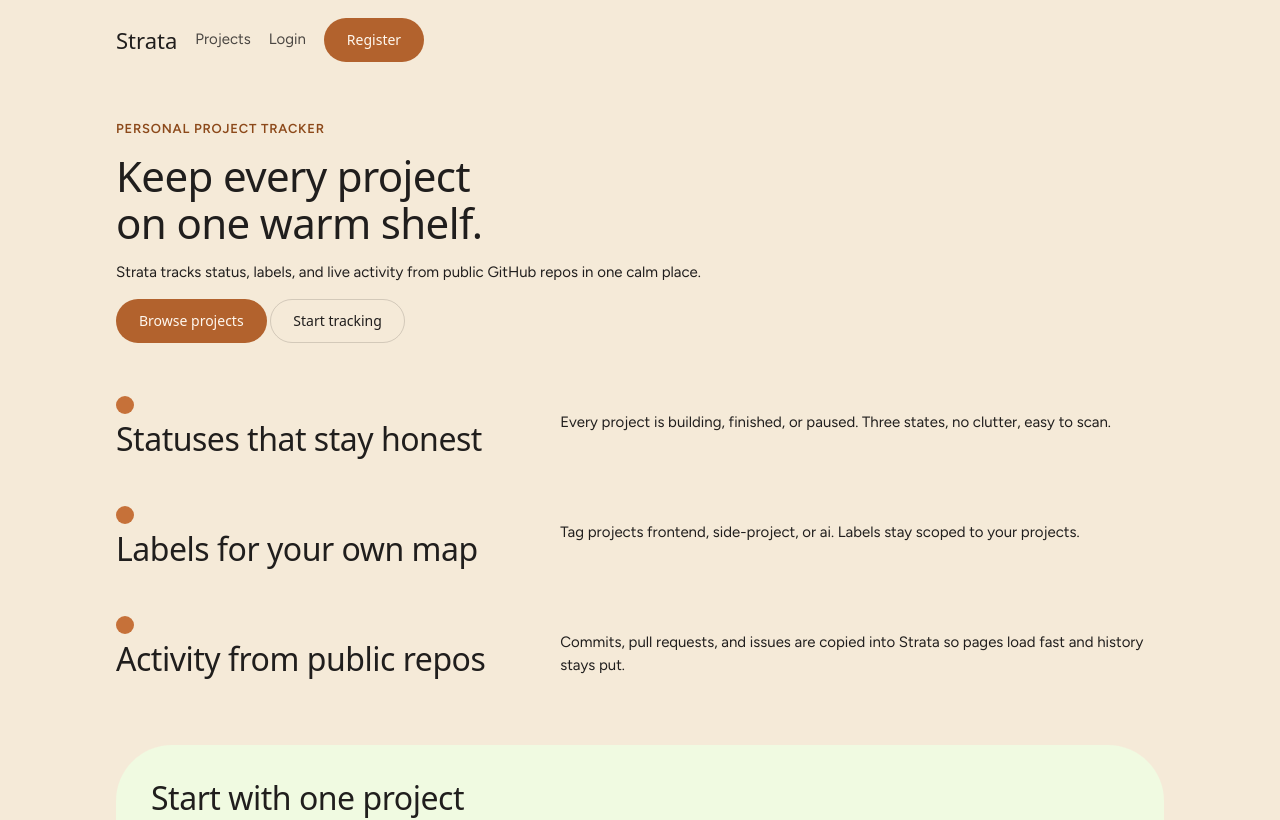
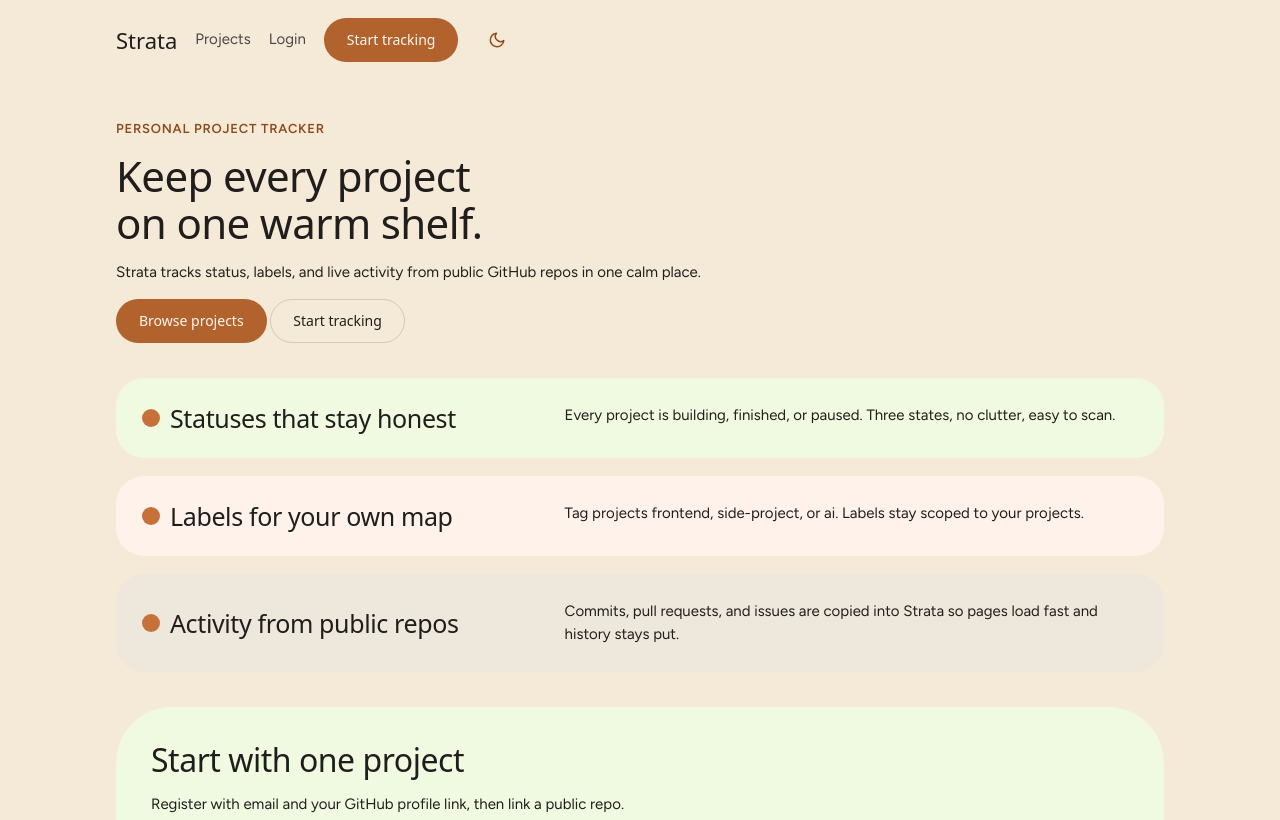
Before and after one commit to Wimmboo2/Strata, a Next.js app in the folder frontend/: page / in a window 1280 px wide. Shown: the top 820 px of the page. Built offline with nearby package versions, Linux system fonts and the light colour scheme; no server answers; a web font is replaced by a local one.

Commit message:
Implement theme toggle functionality and enhance dark mode support

```diff
--- a/frontend/app/globals.css
+++ b/frontend/app/globals.css
@@ -1,6 +1,7 @@
 @import url('https://fonts.googleapis.com/css2?family=Caprasimo:wght@400&family=Figtree:wght@400;600;700&display=swap');
 
 :root {
+  color-scheme: light dark;
   --color-bg: #f5ead8;
   --color-surface: #ebddc5;
   --color-text: #201e1d;
@@ -15,6 +16,11 @@
   --accent-100: #fff2eb;
   --sage-100: #f0fae1;
   --sage-700: #56633f;
+  --panel-1: #f0fae1;
+  --panel-2: #fff2eb;
+  --panel-3: #eee7db;
+  --deco-1: #e1eecc;
+  --deco-2: #ffe1d0;
   --font-heading: "Caprasimo", system-ui, sans-serif;
   --font-body: "Figtree", system-ui, sans-serif;
   --radius-sm: 8px;
@@ -34,6 +40,23 @@ body {
   margin: 0;
   color: var(--color-text);
   background: var(--color-bg);
+  transition: background-color 0.3s ease, color 0.3s ease;
+}
+
+.theme-toggle {
+  padding: 8px 12px;
+  min-height: 0;
+  line-height: 0;
+}
+
+.theme-toggle-icon {
+  display: inline-flex;
+  animation: theme-icon-in 0.3s ease;
+}
+
+@keyframes theme-icon-in {
+  from { transform: rotate(-40deg) scale(0.7); opacity: 0; }
+  to { transform: rotate(0) scale(1); opacity: 1; }
 }
 
 h1, h2, h3, .display {
@@ -225,3 +248,69 @@ select.input { border-radius: 999px; }
 @media (prefers-reduced-motion: reduce) {
   * { animation: none; transition: none; }
 }
+
+/* Dark mode: Nocturne colors only. Shapes, fonts, and layout stay Organic. */
+@media (prefers-color-scheme: dark) {
+  :root:not([data-theme="light"]) {
+    --color-bg: #161826;
+    --color-surface: #20233a;
+    --color-text: #e9e9ed;
+    --color-accent: #9184d9;
+    --color-divider: rgb(233 233 237 / 16%);
+    --neutral-100: #20233a;
+    --neutral-200: #2a2e45;
+    --neutral-300: #343a55;
+    --accent-600: #9184d9;
+    --accent-700: #c9bef2;
+    --accent-100: #2b2650;
+    --sage-100: #232a45;
+    --sage-700: #b9c6a5;
+    --panel-1: #242a45;
+    --panel-2: #2b2547;
+    --panel-3: #22283a;
+    --deco-1: #2b3358;
+    --deco-2: #3a2d55;
+  }
+}
+
+html[data-theme="dark"] {
+  --color-bg: #161826;
+  --color-surface: #20233a;
+  --color-text: #e9e9ed;
+  --color-accent: #9184d9;
+  --color-divider: rgb(233 233 237 / 16%);
+  --neutral-100: #20233a;
+  --neutral-200: #2a2e45;
+  --neutral-300: #343a55;
+  --accent-600: #9184d9;
+  --accent-700: #c9bef2;
+  --accent-100: #2b2650;
+  --sage-100: #232a45;
+  --sage-700: #b9c6a5;
+  --panel-1: #242a45;
+  --panel-2: #2b2547;
+  --panel-3: #22283a;
+  --deco-1: #2b3358;
+  --deco-2: #3a2d55;
+}
+
+html[data-theme="dark"] {
+  color-scheme: dark;
+}
+
+html[data-theme="dark"] .btn-primary {
+  background: #9184d9;
+  color: #161826;
+}
+
+html[data-theme="dark"] .btn-primary:hover { background: #a89ae0; }
+html[data-theme="dark"] .btn-primary:focus-visible { outline-color: #c9bef2; }
+
+@media (prefers-color-scheme: dark) {
+  :root:not([data-theme="light"]) .btn-primary {
+    background: #9184d9;
+    color: #161826;
+  }
+  :root:not([data-theme="light"]) .btn-primary:hover { background: #a89ae0; }
+  :root:not([data-theme="light"]) .btn-primary:focus-visible { outline-color: #c9bef2; }
+}
--- a/frontend/app/layout.tsx
+++ b/frontend/app/layout.tsx
@@ -1,6 +1,9 @@
 import type { Metadata } from "next";
 import "./globals.css";
 import { AuthStatus } from "../components/AuthStatus";
+import { ThemeToggle } from "../components/ThemeToggle";
+
+const themeInit = `(function(){try{var t=localStorage.getItem("strata-theme");if(t==="dark"||t==="light"){document.documentElement.setAttribute("data-theme",t);}}catch(e){}})();`;
 
 export const metadata: Metadata = {
   title: "Strata",
@@ -10,13 +13,17 @@ export const metadata: Metadata = {
 export default function RootLayout({ children }: { children: React.ReactNode }) {
   return (
     <html lang="en">
+      <head>
+        <script dangerouslySetInnerHTML={{ __html: themeInit }} />
+      </head>
       <body>
         <header className="site-header">
           <nav className="nav" aria-label="Primary">
             <a className="nav-brand" href="/">Strata</a>
             <a href="/projects">Projects</a>
             <a href="/login">Login</a>
-            <a href="/register" className="btn btn-primary">Register</a>
+            <a href="/register" className="btn btn-primary">Start tracking</a>
+            <ThemeToggle />
             <AuthStatus />
           </nav>
         </header>
--- a/frontend/app/page.tsx
+++ b/frontend/app/page.tsx
@@ -11,24 +11,24 @@ export default function Home() {
         <a className="btn btn-primary" href="/projects">Browse projects</a>{" "}
         <a className="btn btn-secondary" href="/register">Start tracking</a>
       </p>
-      <div style={{ marginTop: 35 }}>
-        <div className="feature-row">
-          <div><span className="dot" /><h2>Statuses that stay honest</h2></div>
-          <p>Every project is building, finished, or paused. Three states, no clutter, easy to scan.</p>
+      <div style={{ marginTop: 35, display: "grid", gap: 18 }}>
+        <div className="feature-row" style={{ background: "var(--panel-1)", borderRadius: 28, padding: 26 }}>
+          <div style={{ display: "flex", gap: 10, alignItems: "center" }}><span className="dot" /><h2 style={{ fontSize: 25, margin: 0 }}>Statuses that stay honest</h2></div>
+          <p style={{ margin: 0 }}>Every project is building, finished, or paused. Three states, no clutter, easy to scan.</p>
         </div>
-        <div className="feature-row">
-          <div><span className="dot" /><h2>Labels for your own map</h2></div>
-          <p>Tag projects frontend, side-project, or ai. Labels stay scoped to your projects.</p>
+        <div className="feature-row" style={{ background: "var(--panel-2)", borderRadius: 28, padding: 26 }}>
+          <div style={{ display: "flex", gap: 10, alignItems: "center" }}><span className="dot" /><h2 style={{ fontSize: 25, margin: 0 }}>Labels for your own map</h2></div>
+          <p style={{ margin: 0 }}>Tag projects frontend, side-project, or ai. Labels stay scoped to your projects.</p>
         </div>
-        <div className="feature-row">
-          <div><span className="dot" /><h2>Activity from public repos</h2></div>
-          <p>Commits, pull requests, and issues are copied into Strata so pages load fast and history stays put.</p>
+        <div className="feature-row" style={{ background: "var(--panel-3)", borderRadius: 28, padding: 26 }}>
+          <div style={{ display: "flex", gap: 10, alignItems: "center" }}><span className="dot" /><h2 style={{ fontSize: 25, margin: 0 }}>Activity from public repos</h2></div>
+          <p style={{ margin: 0 }}>Commits, pull requests, and issues are copied into Strata so pages load fast and history stays put.</p>
         </div>
       </div>
       <div className="tint-patch" style={{ marginTop: 35 }}>
         <h2>Start with one project</h2>
         <p>Register with email and your GitHub profile link, then link a public repo.</p>
-        <p><a className="btn btn-primary" href="/register">Create account</a></p>
+        <p><a className="btn btn-primary" href="/register">Start tracking</a></p>
       </div>
     </div>
   );
--- /dev/null
+++ b/frontend/components/ThemeToggle.tsx
@@ -0,0 +1,54 @@
+"use client";
+import { useEffect, useState } from "react";
+
+function SunIcon() {
+  return (
+    <svg width="18" height="18" viewBox="0 0 24 24" fill="none" stroke="currentColor" strokeWidth="2" strokeLinecap="round" strokeLinejoin="round" aria-hidden="true">
+      <circle cx="12" cy="12" r="5" />
+      <line x1="12" y1="1" x2="12" y2="3" />
+      <line x1="12" y1="21" x2="12" y2="23" />
+      <line x1="4.22" y1="4.22" x2="5.64" y2="5.64" />
+      <line x1="18.36" y1="18.36" x2="19.78" y2="19.78" />
+      <line x1="1" y1="12" x2="3" y2="12" />
+      <line x1="21" y1="12" x2="23" y2="12" />
+      <line x1="4.22" y1="19.78" x2="5.64" y2="18.36" />
+      <line x1="18.36" y1="5.64" x2="19.78" y2="4.22" />
+    </svg>
+  );
+}
+
+function MoonIcon() {
+  return (
+    <svg width="18" height="18" viewBox="0 0 24 24" fill="none" stroke="currentColor" strokeWidth="2" strokeLinecap="round" strokeLinejoin="round" aria-hidden="true">
+      <path d="M21 12.79A9 9 0 1 1 11.21 3 7 7 0 0 0 21 12.79z" />
+    </svg>
+  );
+}
+
+export function ThemeToggle() {
+  const [theme, setTheme] = useState("light");
+
+  useEffect(() => {
+    const stored = localStorage.getItem("strata-theme");
+    if (stored === "dark" || stored === "light") {
+      setTheme(stored);
+    } else if (window.matchMedia("(prefers-color-scheme: dark)").matches) {
+      setTheme("dark");
+    }
+  }, []);
+
+  function toggle() {
+    const next = theme === "dark" ? "light" : "dark";
+    setTheme(next);
+    document.documentElement.setAttribute("data-theme", next);
+    localStorage.setItem("strata-theme", next);
+  }
+
+  return (
+    <button className="btn btn-ghost theme-toggle" onClick={toggle} aria-label={theme === "dark" ? "Switch to light mode" : "Switch to dark mode"}>
+      <span key={theme} className="theme-toggle-icon">
+        {theme === "dark" ? <SunIcon /> : <MoonIcon />}
+      </span>
+    </button>
+  );
+}
```
